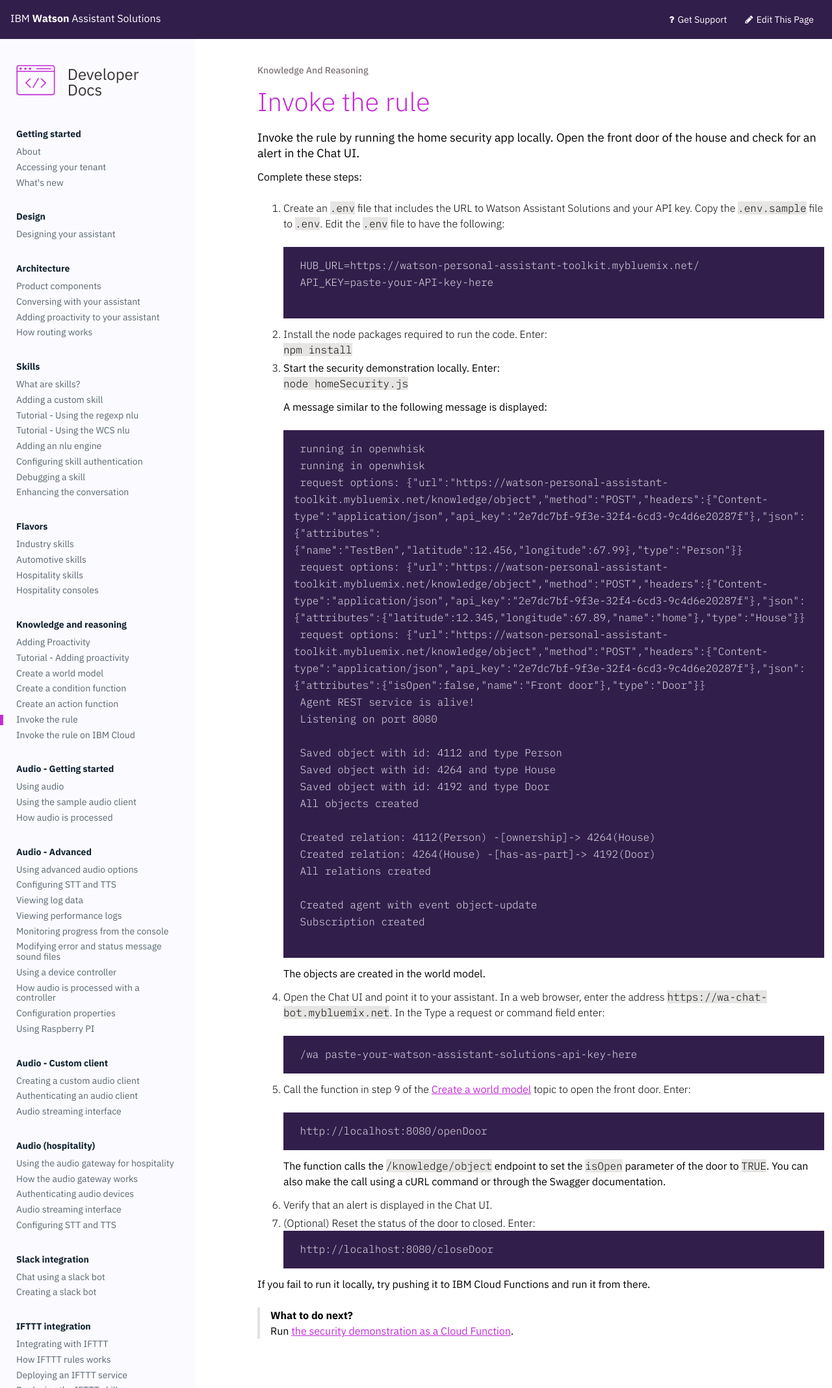
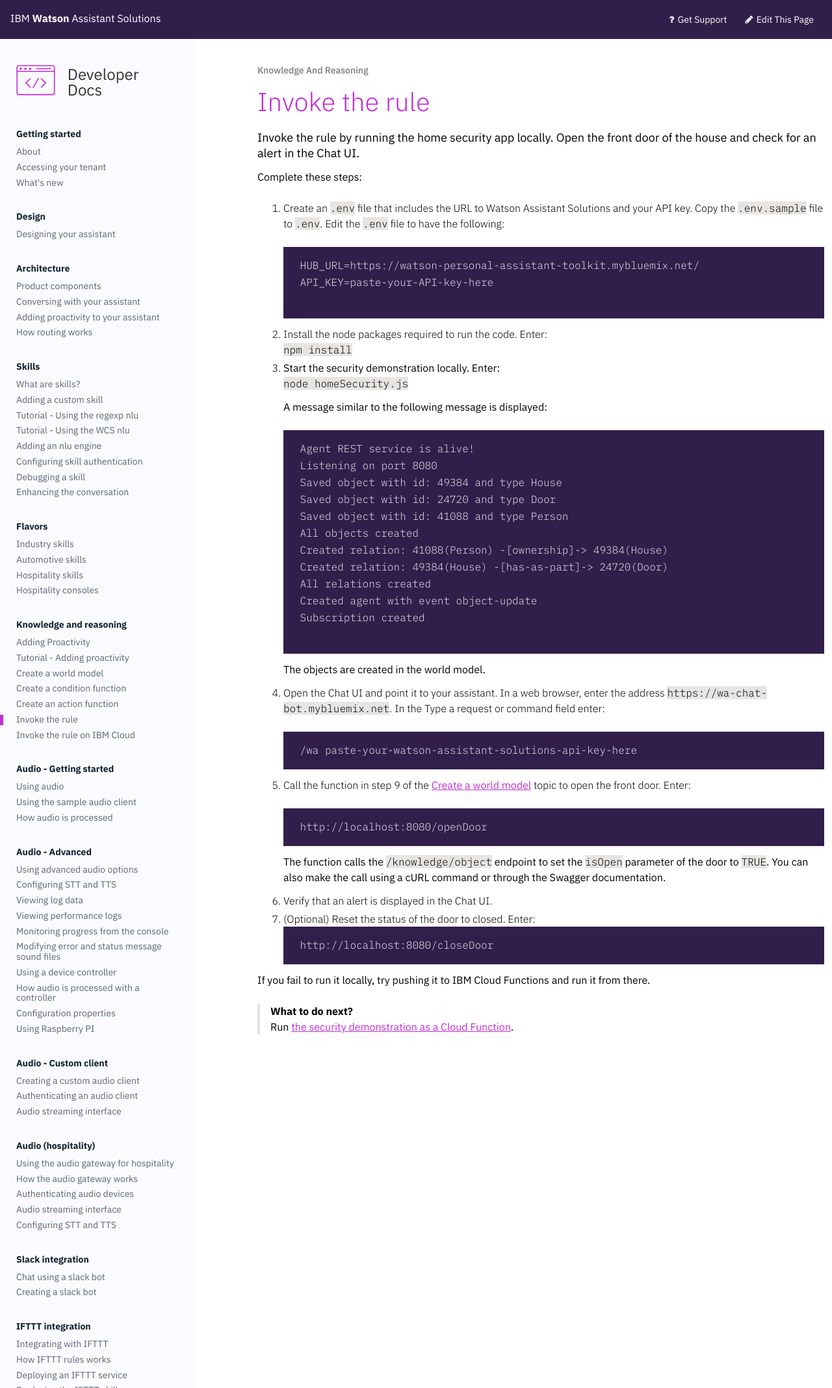
Before and after one commit to Watson-Personal-Assistant/developer, a Jekyll site: the page built from _content/knowledge/create-rule.md, in a window 1280 px wide. Shown: the whole page at 65% size. Built offline with Jekyll 4.4.1, drawn with Linux system fonts in a browser that asks for light colours; some web fonts are replaced.

Commit message:
Updated sample output

````diff
--- a/_content/knowledge/create-rule.md
+++ b/_content/knowledge/create-rule.md
@@ -19,23 +19,15 @@
 
     A message similar to the following message is displayed:
     ```
-    running in openwhisk
-    running in openwhisk
-    request options: {"url":"https://watson-personal-assistant-toolkit.mybluemix.net/knowledge/object","method":"POST","headers":{"Content-type":"application/json","api_key":"2e7dc7bf-9f3e-32f4-6cd3-9c4d6e20287f"},"json":{"attributes":{"name":"TestBen","latitude":12.456,"longitude":67.99},"type":"Person"}}
-    request options: {"url":"https://watson-personal-assistant-toolkit.mybluemix.net/knowledge/object","method":"POST","headers":{"Content-type":"application/json","api_key":"2e7dc7bf-9f3e-32f4-6cd3-9c4d6e20287f"},"json":{"attributes":{"latitude":12.345,"longitude":67.89,"name":"home"},"type":"House"}}
-    request options: {"url":"https://watson-personal-assistant-toolkit.mybluemix.net/knowledge/object","method":"POST","headers":{"Content-type":"application/json","api_key":"2e7dc7bf-9f3e-32f4-6cd3-9c4d6e20287f"},"json":{"attributes":{"isOpen":false,"name":"Front door"},"type":"Door"}}
     Agent REST service is alive!
     Listening on port 8080
-
-    Saved object with id: 4112 and type Person
-    Saved object with id: 4264 and type House
-    Saved object with id: 4192 and type Door
+    Saved object with id: 49384 and type House
+    Saved object with id: 24720 and type Door
+    Saved object with id: 41088 and type Person
     All objects created
-
-    Created relation: 4112(Person) -[ownership]-> 4264(House)
-    Created relation: 4264(House) -[has-as-part]-> 4192(Door)
+    Created relation: 41088(Person) -[ownership]-> 49384(House)
+    Created relation: 49384(House) -[has-as-part]-> 24720(Door)
     All relations created
-
     Created agent with event object-update
     Subscription created
 
````
